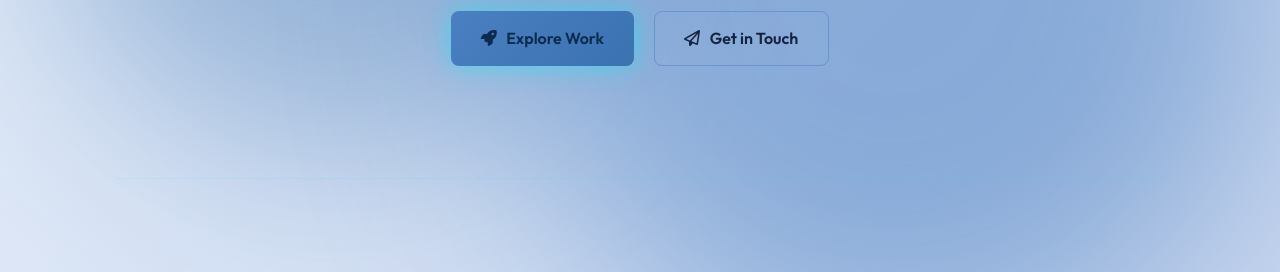
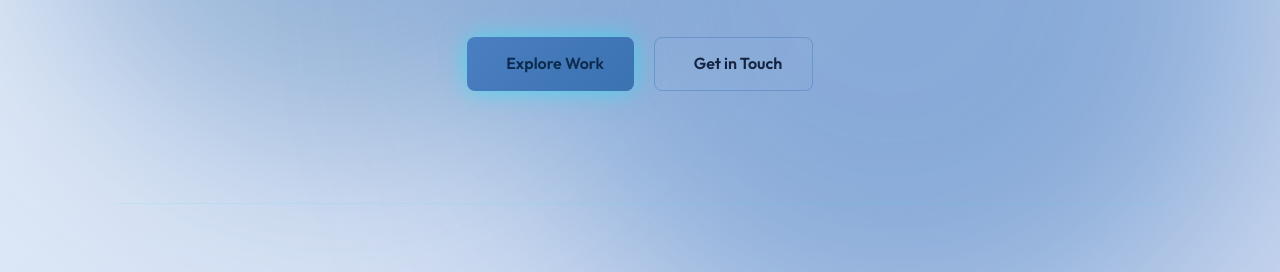
Before and after one commit to FatiKhalid/FatiKhalid.github.io, a plain HTML site: page index.html in a window 1280 px wide. Shown: the part 457-729 px from the top of the page. Drawn offline with Linux system fonts and the light colour scheme.

Commit message:
Update index.html

```diff
--- a/index.html
+++ b/index.html
@@ -1,4 +1,4 @@
-<!DOCTYPE html>
+sx <!DOCTYPE html>
 <html lang="en">
 <head>
     <meta charset="UTF-8">
@@ -38,8 +38,8 @@
             <h1>Fatima Khalid</h1>
             <p class="tagline">IT Professional | Cloud Operations & Data Analyst | PL-300 Certified | Power BI Developer | AWS Cloud Practitioner</p>
             <div class="hero-btns">
-                <a href="#projects" class="btn btn-primary"><i class="fa-solid fa-rocket"></i> Explore Work</a>
-                <a href="#contact" class="btn btn-secondary"><i class="fa-regular fa-paper-plane"></i> Get in Touch</a>
+                <a href="#projects" class="btn btn-primary"><i class="fa-solid"></i> Explore Work</a>
+                <a href="#contact" class="btn btn-secondary"><i class="fa-solid"></i> Get in Touch</a>
             </div>
         </div>
     </section>
```
